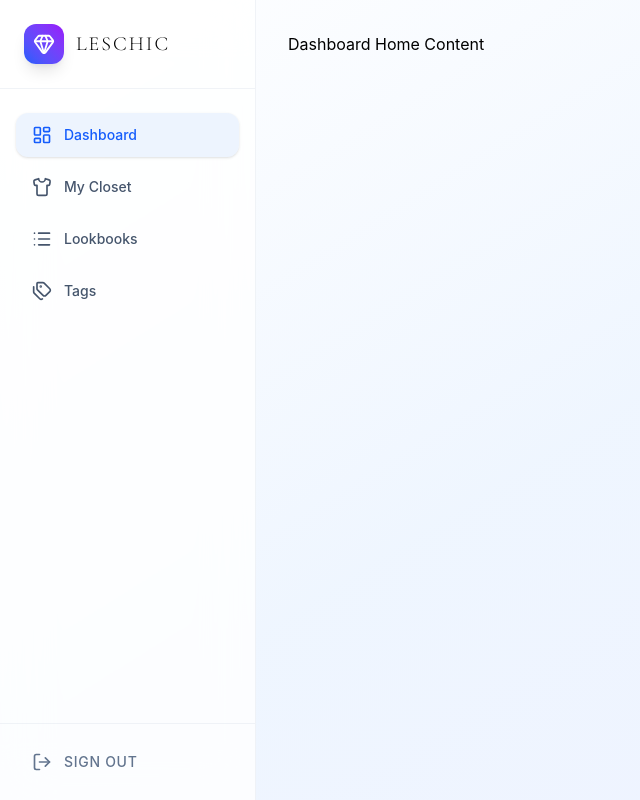
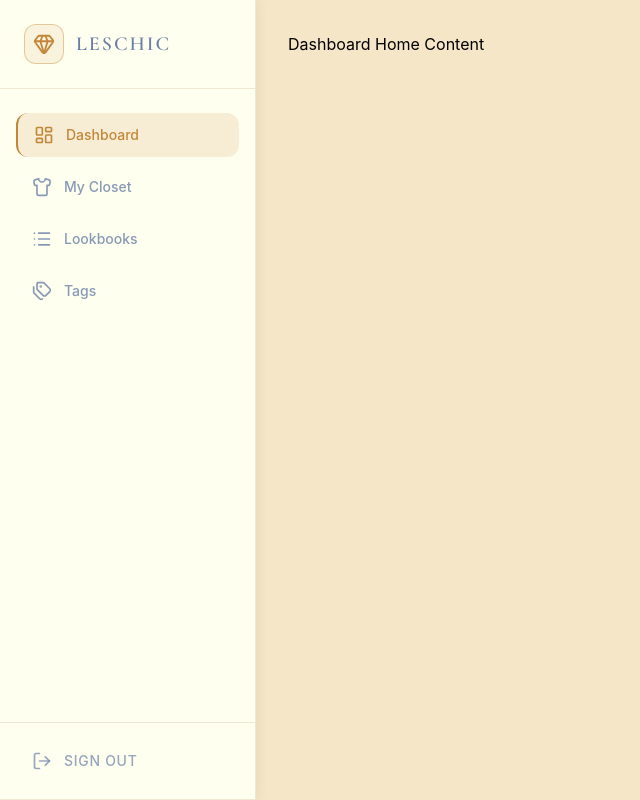
Before and after one commit to HaroldSaenz87/LesChic, a React (Vite) app in the folder Frontend_Web/LesChic/: page /dashboard in a window 1280 px wide. Shown: the whole page, without its empty margins (0-640 px from the left). Built offline with nearby package versions, Linux system fonts and the light colour scheme.

Commit message:
theme change

```diff
--- a/Frontend_Web/LesChic/src/components/SideNav.tsx
+++ b/Frontend_Web/LesChic/src/components/SideNav.tsx
@@ -16,8 +16,8 @@ const NavItem = ({ icon, label, to, end }: NavItemProps) => (
         className={({ isActive }) => `
             flex items-center space-x-3 px-4 py-3 rounded-xl transition-all duration-200 cursor-pointer
             ${isActive
-                ? 'bg-blue-100/50 dark:bg-blue-950/30 text-blue-600 dark:text-blue-400 shadow-sm'
-                : 'text-slate-600 dark:text-slate-400 hover:bg-slate-100/50 dark:hover:bg-slate-800/50'}
+                ? 'bg-secondary/15 text-secondary border-l-2 border-secondary'
+                : 'text-primary/80 hover:text-primary hover:bg-accent/20'}
         `}
     >
         {icon}
@@ -45,15 +45,15 @@ export const SideNav = () =>{
 
 
     return(
-        <div className="w-64 h-full bg-white/80 dark:bg-slate-900/80 backdrop-blur-xl border-r border-slate-200/50 dark:border-slate-700/50 flex flex-col relative z-10 transition-all duration-300">
+        <div className="w-64 h-full bg-surface border-r border-accent/40 flex flex-col relative z-10 shadow-[2px_0_12px_rgba(0,0,0,0.06)]">
 
-            <div className="p-6 border-b border-slate-200/50 dark:border-slate-700/50">
+            <div className="p-6 border-b border-accent/40">
                 <div className="flex items-center space-x-3">
-                    <div className="w-10 h-10 bg-linear-to-tr from-blue-600 to-purple-600 rounded-xl flex items-center justify-center shadow-lg">
-                        <Gem size={22} className="text-white" />
+                    <div className="w-10 h-10 rounded-xl border border-secondary/40 bg-secondary/10 flex items-center justify-center ">
+                        <Gem size={22} className="text-secondary" />
                     </div>
 
-                    <span className="font-display font-light text-xl tracking-widest dark:text-white uppercase">LesChic</span>
+                    <span className="font-display font-bold text-xl tracking-widest text-primary uppercase">LesChic</span>
                 </div>
             </div>
 
@@ -71,10 +71,10 @@ export const SideNav = () =>{
 
             </nav>
 
-            <div className="p-4 border-t border-slate-200/50 dark:border-slate-700/50">
+            <div className="p-4 border-t border-accent/40 border-b border-accent/40">
                 <button
                 onClick={handleLogout}
-                className="w-full flex items-center space-x-3 px-4 py-3 text-slate-500 hover:text-red-500 hover:bg-red-50/50 dark:hover:bg-red-950/20 rounded-xl transition-all duration-200 group"
+                className="w-full flex items-center space-x-3 px-4 py-3 cursor-pointer text-primary/70 hover:text-red-500/70 hover:bg-red-50/60 rounded-xl transition-all duration-200 group"
                 >
                     <LogOut size={20} className="group-hover:translate-x-1 transition-transform" />
                     <span className="text-sm font-medium uppercase tracking-wider">Sign Out</span>
--- a/Frontend_Web/LesChic/src/sections/DashBoard.tsx
+++ b/Frontend_Web/LesChic/src/sections/DashBoard.tsx
@@ -5,7 +5,7 @@ export const DashBoard = () => {
 
     return (
 
-        <div className="min-h-screen bg-linear-to-br fromslate-50 via-blue-50 to-indigo-50 dark:from-slate-900 dark:via-slate-800 dark:to=slate-900 transition-all duration-500">
+        <div className="min-h-screen bg-background transition-all duration-500">
 
             <div className="flex h-screen overflow-hidden">
 
```
